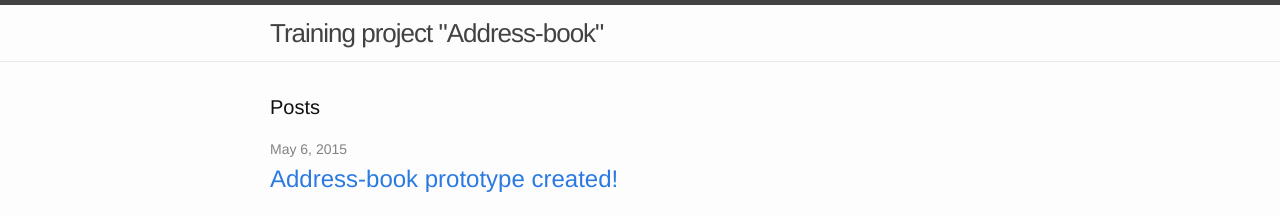
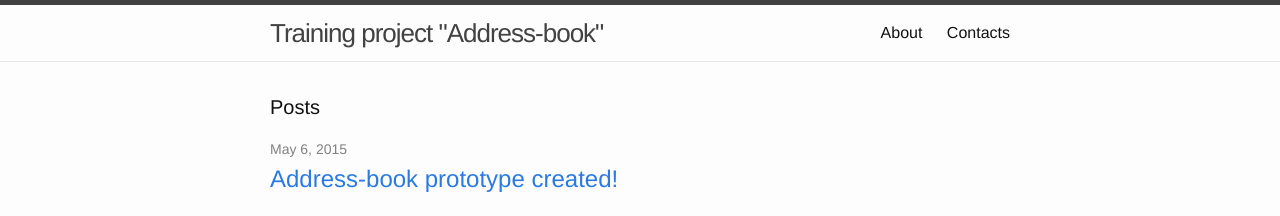
Before and after one commit to anna-zagrebelnaya/address-book, a Jekyll site: the page built from index.md, in a window 1280 px wide. Shown: the top 216 px of the page. Built offline with Jekyll 4.4.1, drawn with Linux system fonts in a browser that asks for light colours.

Commit message:
group contacts: fix contact condition

```diff
--- a/_includes/header.html
+++ b/_includes/header.html
@@ -15,7 +15,7 @@
 
       <div class="trigger">
         {% for page in site.pages %}
-          {% if !page.contact %}
+          {% if page.title %}
           <a class="page-link" href="{{ page.url | prepend: site.baseurl }}">{{ page.title }}</a>
           {% endif %}
         {% endfor %}
```
